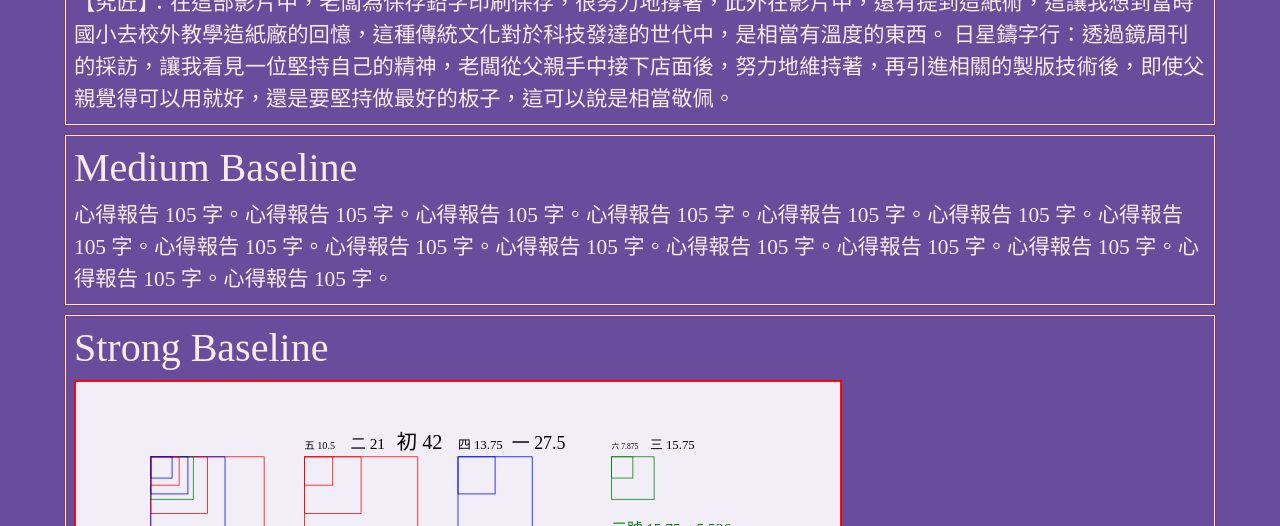
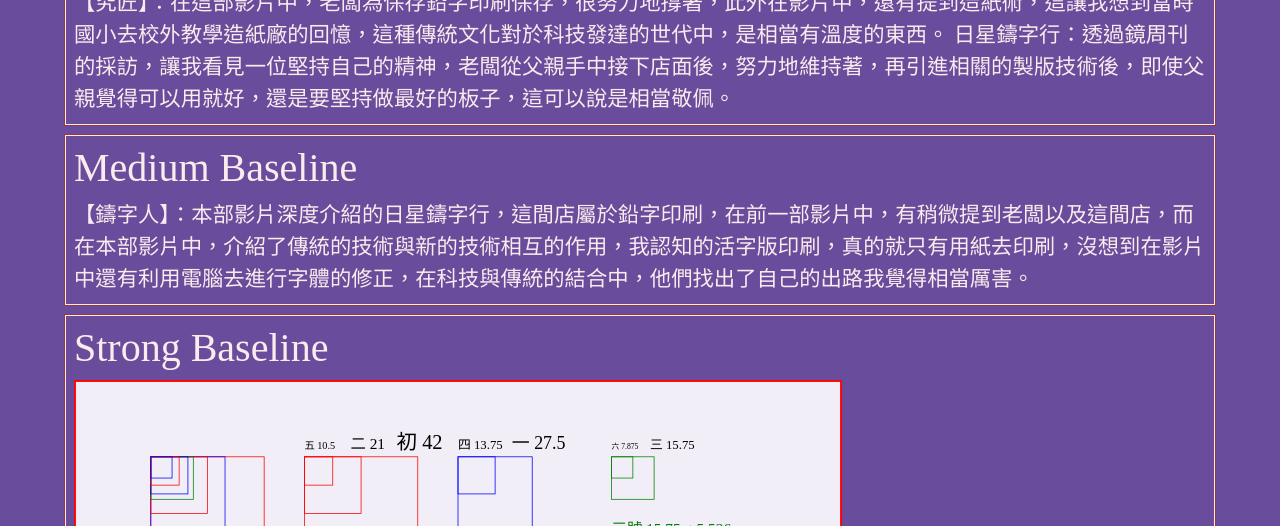
Before and after one commit to boboxin/ct2023s, a plain HTML site: page hw12/index.html in a window 1280 px wide. Shown: the part 574-1100 px from the top of the page. Drawn offline with nearby package versions, Linux system fonts and the light colour scheme.

Commit message:
Update index.html

```diff
--- a/hw12/index.html
+++ b/hw12/index.html
@@ -237,7 +237,7 @@
   <div class="row hw12">
     <div class="col-md-12 twenty">
       <h1>Medium Baseline</h1>
-      心得報告 105 字。心得報告 105 字。心得報告 105 字。心得報告 105 字。心得報告 105 字。心得報告 105 字。心得報告 105 字。心得報告 105 字。心得報告 105 字。心得報告 105 字。心得報告 105 字。心得報告 105 字。心得報告 105 字。心得報告 105 字。心得報告 105 字。
+      【鑄字人】：本部影片深度介紹的日星鑄字行，這間店屬於鉛字印刷，在前一部影片中，有稍微提到老闆以及這間店，而在本部影片中，介紹了傳統的技術與新的技術相互的作用，我認知的活字版印刷，真的就只有用紙去印刷，沒想到在影片中還有利用電腦去進行字體的修正，在科技與傳統的結合中，他們找出了自己的出路我覺得相當厲害。
     </div>
   </div>
 
```
